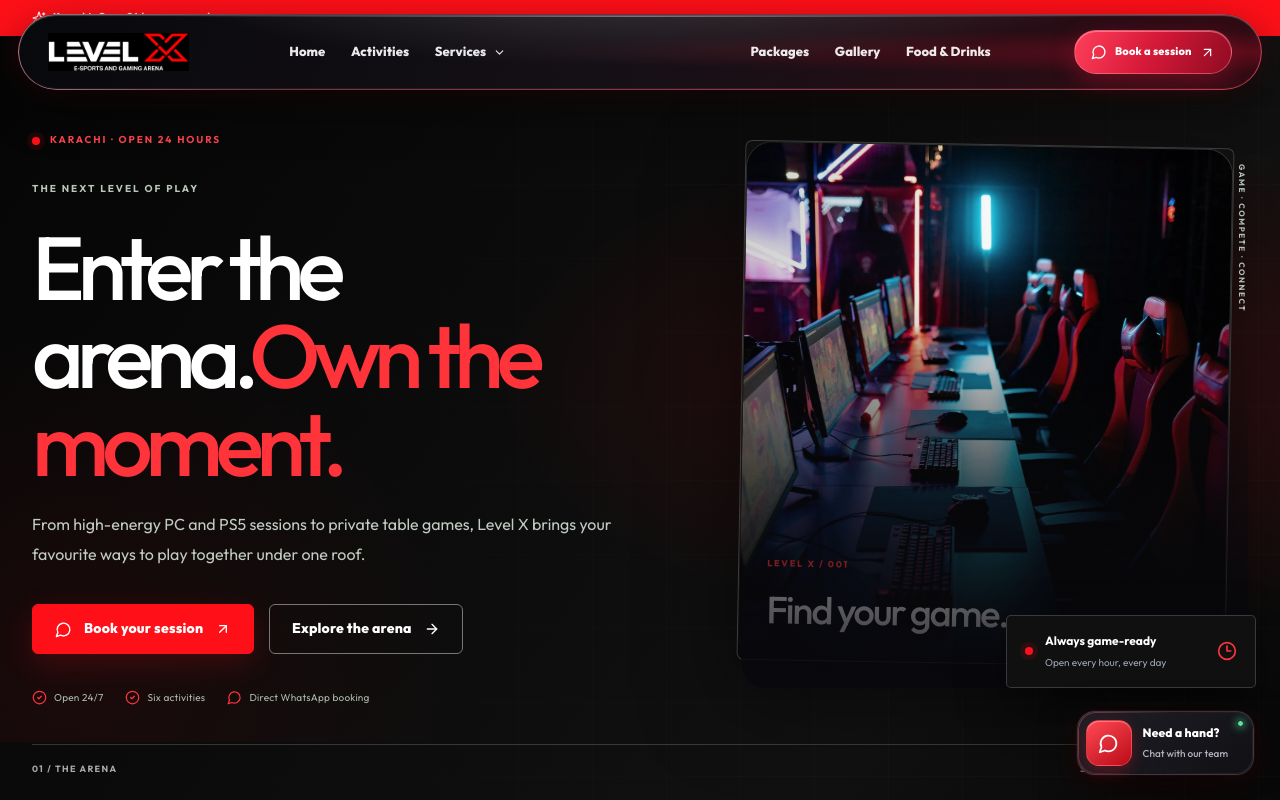
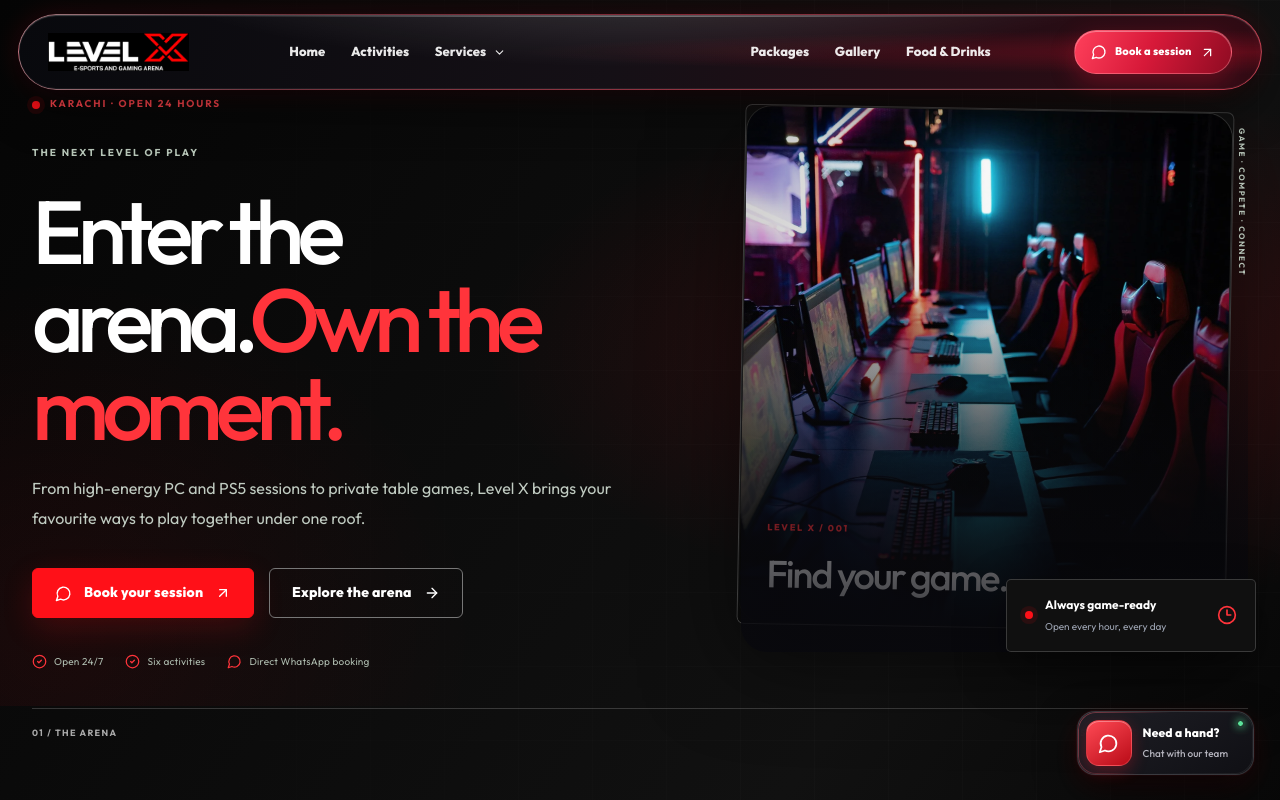
Before and after one commit to syedhussainabbaszaidi/levelxgamingarena, a Next.js app: page / in a window 1280 px wide. Shown: the top 800 px of the page. Built offline with nearby package versions, Linux system fonts and the light colour scheme.

Commit message:
Remove announcement strip above navigation

```diff
--- a/app/components.tsx
+++ b/app/components.tsx
@@ -7,7 +7,6 @@ import { MobileMenu } from "./mobile-menu";
 export function Header() {
   return (
     <>
-      <div className="announcement-bar"><div className="container announcement-inner"><span><Sparkles size={14} /> Karachi · Open 24 hours, every day</span></div></div>
       <header className="site-header">
         <div className="container nav-wrap">
           <Link href="/" className="brand" aria-label="Level X Gaming Arena home">
```
